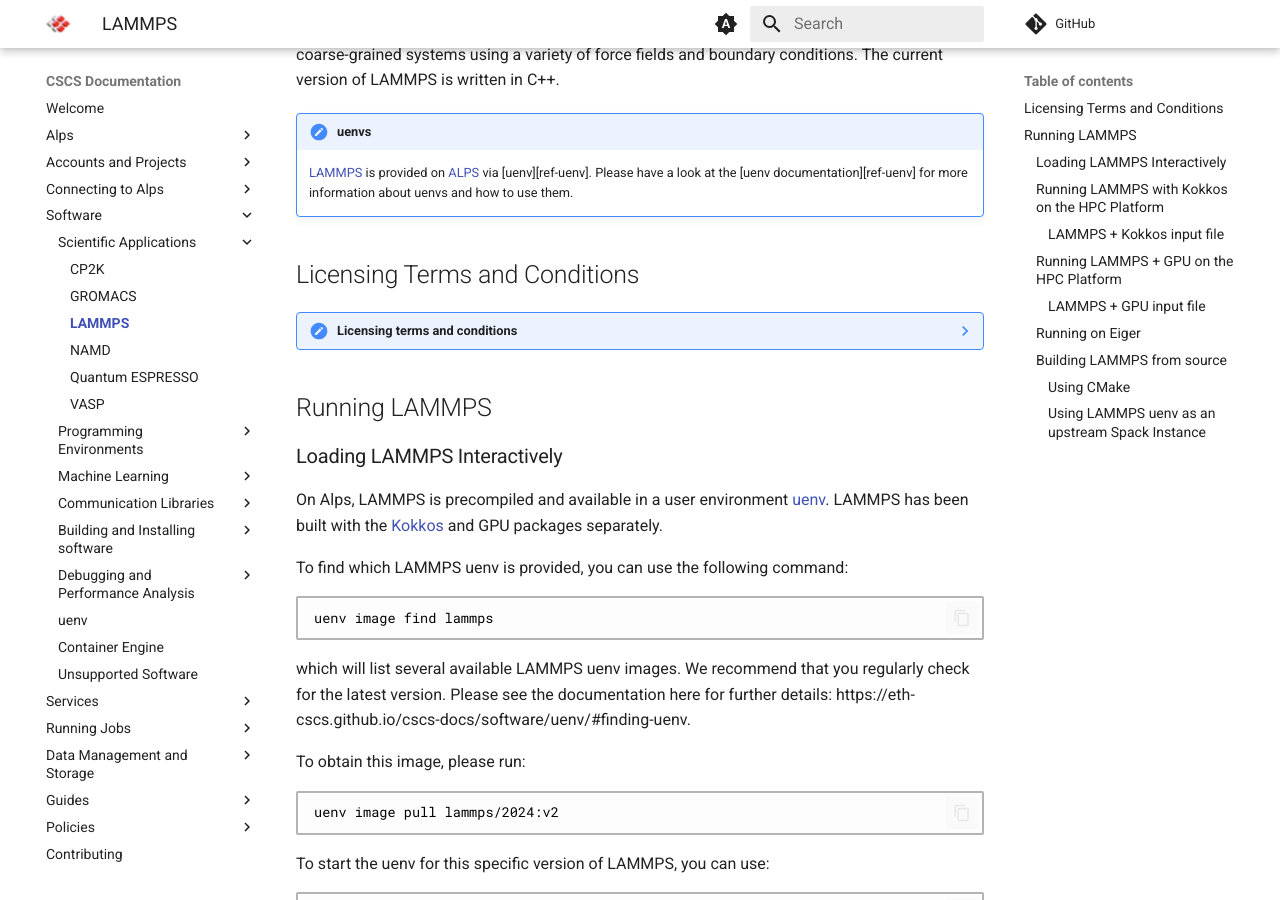
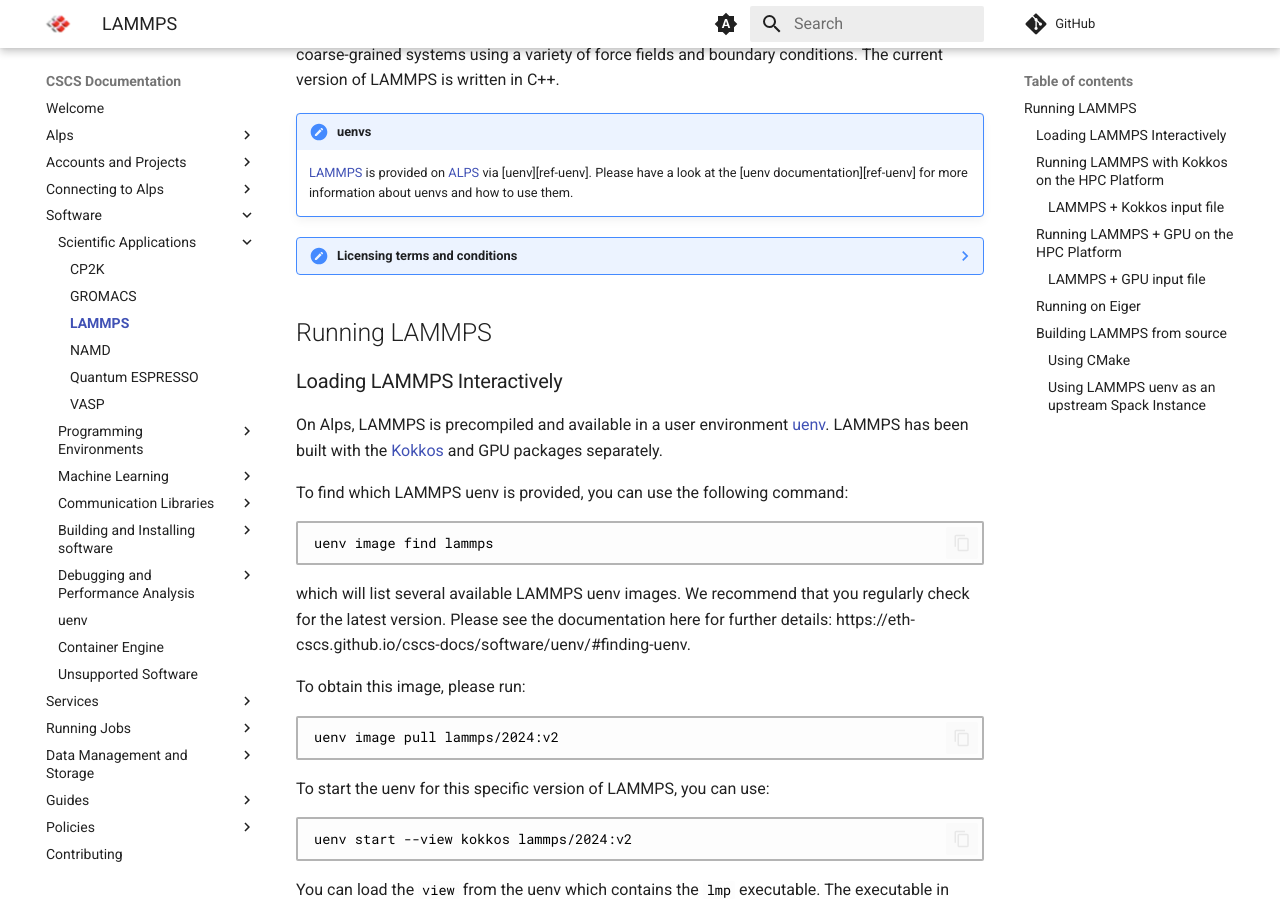
Before and after one commit to nickjbrowning/cscs-docs, an MkDocs documentation site: the page built from docs/software/sciapps/lammps.md, in a window 1280 px wide and 900 px high, scrolled down 332 px. Built offline with MkDocs 1.6.1 and Material for MkDocs 9.7.7, drawn with Linux system fonts in a browser that asks for light colours; comment, search, counter and statistics services are not loaded.

Commit message:
Update docs/software/sciapps/lammps.md
Co-authored-by: Rocco Meli <r.meli@bluemail.ch>

```diff
--- a/docs/software/sciapps/lammps.md
+++ b/docs/software/sciapps/lammps.md
@@ -9,7 +9,6 @@
     [LAMMPS](https://www.lammps.org/) is provided on [ALPS][platforms-on-alps] via [uenv][ref-uenv].
     Please have a look at the [uenv documentation][ref-uenv] for more information about uenvs and how to use them.
 
-## Licensing Terms and Conditions
 
 ??? note "Licensing terms and conditions"
     [LAMMPS] is a freely-available open-source code, distributed under the terms of the [GNU Public License](http://www.gnu.org/copyleft/gpl.html).
```
